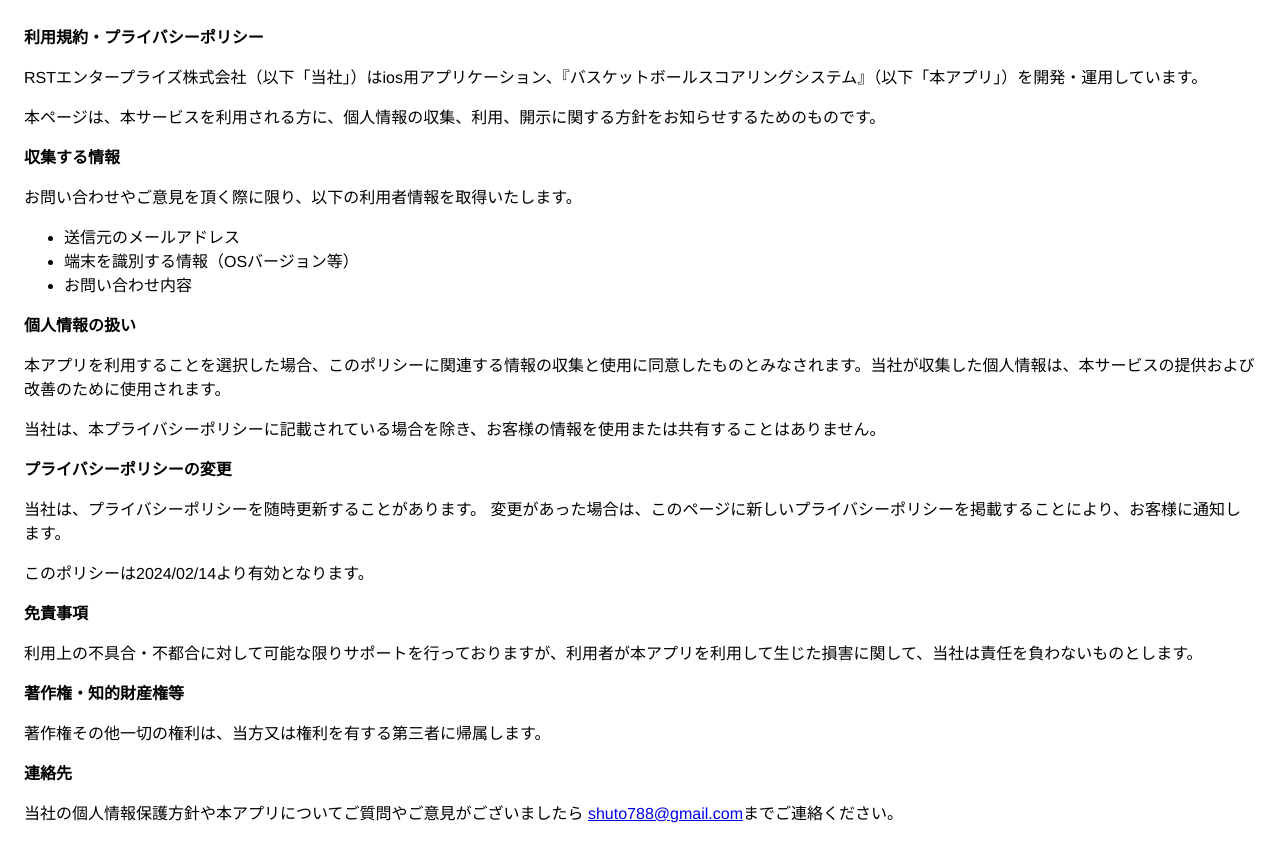
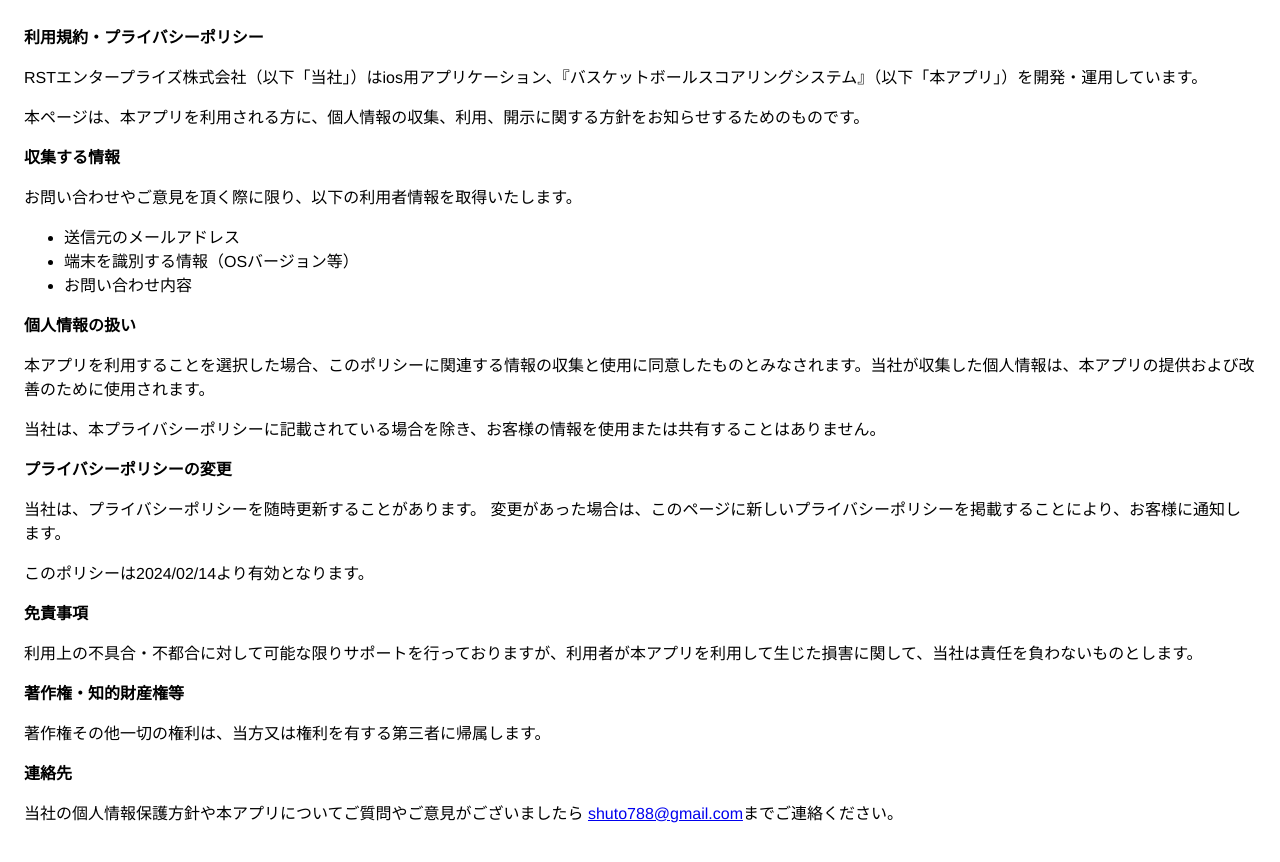
Before and after one commit to Quantum-Thinking/basket_scoring-privacy-policy, a plain HTML site: page index.html in a window 1280 px wide. Drawn offline with Linux system fonts and the light colour scheme.

Commit message:
Update index.html

```diff
--- a/index.html
+++ b/index.html
@@ -12,7 +12,7 @@
           RSTエンタープライズ株式会社（以下「当社」）はios用アプリケーション、『バスケットボールスコアリングシステム』（以下「本アプリ」）を開発・運用しています。
         </p>
         <p>
-          本ページは、本サービスを利用される方に、個人情報の収集、利用、開示に関する方針をお知らせするためのものです。
+          本ページは、本アプリを利用される方に、個人情報の収集、利用、開示に関する方針をお知らせするためのものです。
         </p>
 
         <strong>収集する情報</strong>
@@ -27,7 +27,7 @@
 
         <strong>個人情報の扱い</strong>
         <p>
-          本アプリを利用することを選択した場合、このポリシーに関連する情報の収集と使用に同意したものとみなされます。当社が収集した個人情報は、本サービスの提供および改善のために使用されます。
+          本アプリを利用することを選択した場合、このポリシーに関連する情報の収集と使用に同意したものとみなされます。当社が収集した個人情報は、本アプリの提供および改善のために使用されます。
         </p>
         <p>
           当社は、本プライバシーポリシーに記載されている場合を除き、お客様の情報を使用または共有することはありません。
```
